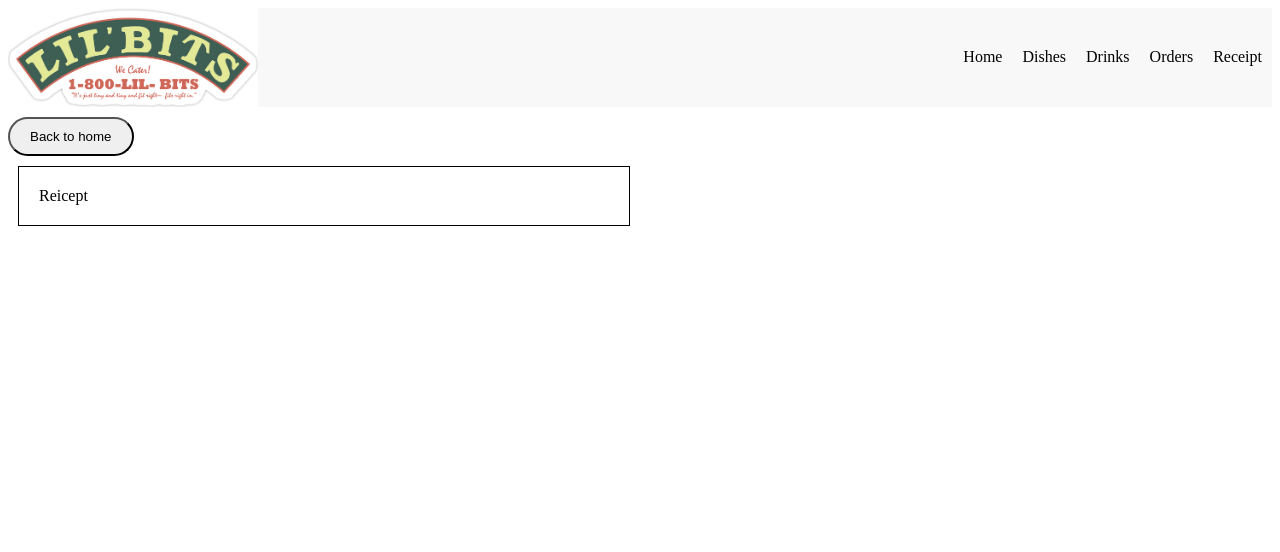
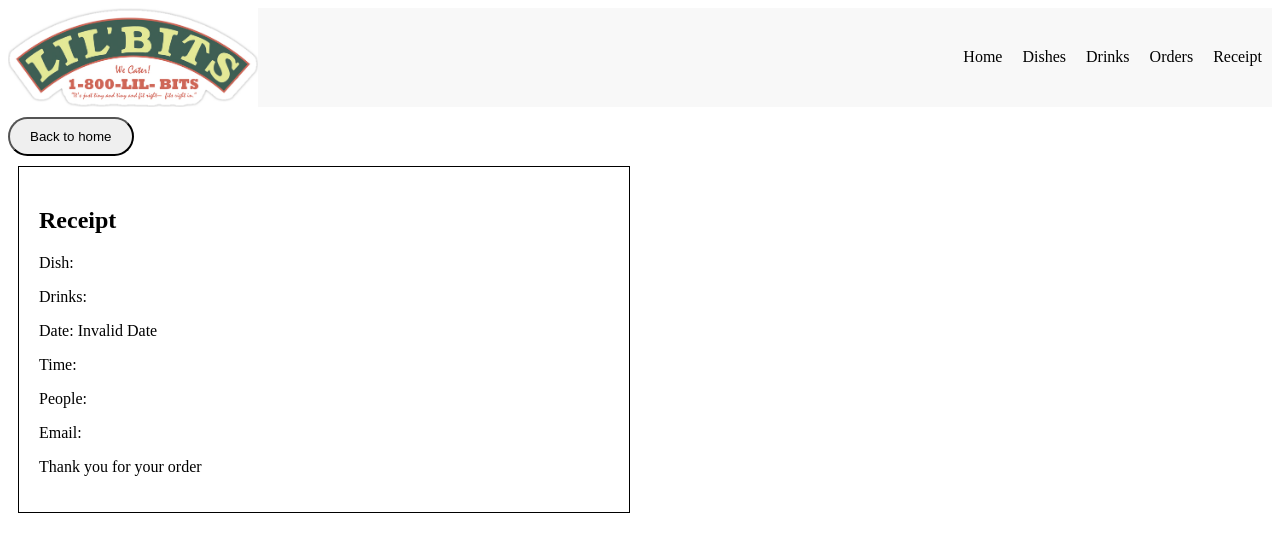
Before and after one commit to OSE-ICE/final-project, a Next.js app: page /receipts in a window 1280 px wide. Shown: the top 552 px of the page. Built offline with nearby package versions, Linux system fonts and the light colour scheme.

Commit message:
Completed reicept page and added a 2 sec delay on confirm order

```diff
--- a/src/app/orders/page.tsx
+++ b/src/app/orders/page.tsx
@@ -45,10 +45,13 @@ export default function OrdersPage() {
         updatedOrder
       );
       console.log(response.data);
-      router.push("../receipts");
     } catch (error) {
       console.error(error);
     }
+
+    setTimeout(() => {
+      router.push("../receipts");
+    }, 2000);
   };
 
   console.log(order);
--- a/src/app/receipts/page.tsx
+++ b/src/app/receipts/page.tsx
@@ -1,14 +1,52 @@
+"use client";
 import "../globals.css";
 import Link from "next/link";
+import { useContext, useEffect, useState } from "react";
+import { OrderContext } from "../components/OrderContext"; // Import the context
 
 export default function ReceiptsPage() {
+  const { order } = useContext(OrderContext); // Access the order from the context
+  const [localOrder, setLocalOrder] = useState(null);
+
+  useEffect(() => {
+    // Get the order from local storage when the component mounts
+    const storedOrder = localStorage.getItem("order");
+    if (storedOrder) {
+      setLocalOrder(JSON.parse(storedOrder));
+    }
+  }, []);
+
   return (
     <div>
       <Link href="../">
         <button className="button">Back to home</button>
       </Link>
       <div className="container-wrapper">
-        <div className="container">Reicept</div>
+        <div className="container">
+          <h2>Receipt</h2>
+          <p>
+            Dish:{" "}
+            {(order as any)?.dish?.name || (localOrder as any)?.dish?.name}
+          </p>
+          <p>
+            Drinks:{" "}
+            {(order as any)?.drinks
+              ?.map((drink: { name: any }) => drink.name)
+              .join(", ") ||
+              (localOrder as any)?.drinks
+                ?.map((drink: { name: any }) => drink.name)
+                .join(", ")}
+          </p>
+          <p>
+            Date:{" "}
+            {(order as any)?.date?.toLocaleDateString() ||
+              new Date((localOrder as any)?.date)?.toLocaleDateString()}
+          </p>
+          <p>Time: {(order as any)?.time || (localOrder as any)?.time}</p>
+          <p>People: {(order as any)?.people || (localOrder as any)?.people}</p>
+          <p>Email: {(order as any)?.email || (localOrder as any)?.email}</p>
+          <p>Thank you for your order</p>
+        </div>
       </div>
     </div>
   );
```
